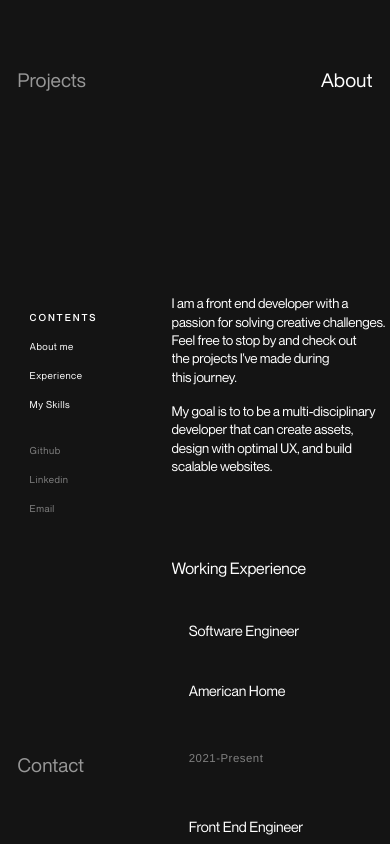
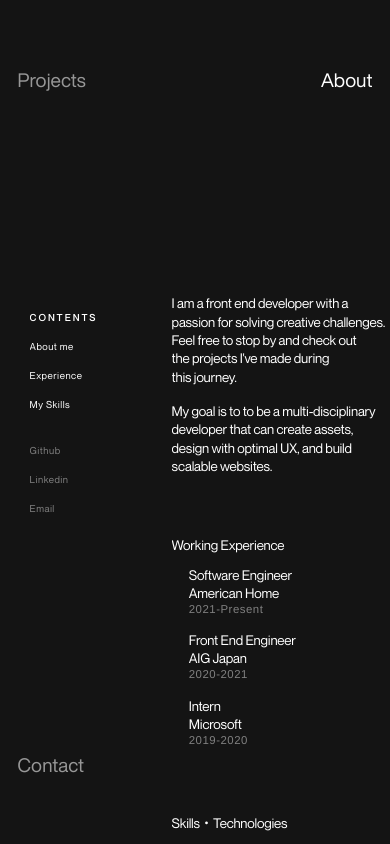
Before and after one commit to ozeki123/ozeki-portfolio-2022, a React (Create React App) app: page /about in a window 390 px wide. Shown: the top 844 px of the page. Built offline with nearby package versions, Linux system fonts and the light colour scheme; a web font is replaced by a local one.

Commit message:
added: responsivity

```diff
--- a/src/components/Project/Project.scss
+++ b/src/components/Project/Project.scss
@@ -97,7 +97,7 @@
     min-width: 600px !important;
     min-height: 350px !important;
   }
-  @media only screen and (max-width: 768px)  {
+  @media only screen and (max-width: 767px)  {
     min-width: 400px !important;
     min-height: 250px !important;
     transition: 1s;
--- a/src/pages/About/About.js
+++ b/src/pages/About/About.js
@@ -184,7 +184,7 @@ const About = () => {
     }
   }
   const textVariant = {
-    hidden: {y:60},
+    hidden: {y:"100%"},
     visible: {y:0},
   }
   const headerVariant = {
@@ -317,7 +317,7 @@ const About = () => {
                 </div>
                 <div className="experience-contents">
                   <p className="job">
-                    <div className="text-wrapper">
+                    <div className="exp-wrapper">
                       <motion.span
                         className="exp"
                         ref={expRef1}
@@ -327,7 +327,7 @@ const About = () => {
                         variants={textVariant}
                       >Software Engineer</motion.span>
                     </div>
-                    <div className="text-wrapper">
+                    <div className="exp-wrapper">
                       <motion.span
                         className="exp"
                         initial="hidden"
@@ -337,7 +337,7 @@ const About = () => {
                       >American Home</motion.span>
                     </div>
                   </p>
-                  <div className="text-wrapper">
+                  <div className="exp-wrapper">
                     <motion.p
                     className="date"
                     initial="hidden"
@@ -350,7 +350,7 @@ const About = () => {
                 </div>
                 <div className="experience-contents">
                   <p className="job">
-                  <div className="text-wrapper">
+                  <div className="exp-wrapper">
                     <motion.span
                       className="exp"
                       ref={expRef2}
@@ -362,7 +362,7 @@ const About = () => {
                       Front End Engineer
                     </motion.span>
                     </div>
-                    <div className="text-wrapper">
+                    <div className="exp-wrapper">
                       <motion.span
                         className="exp"
                         initial="hidden"
@@ -372,7 +372,7 @@ const About = () => {
                       >AIG Japan</motion.span>
                     </div>
                   </p>
-                  <div className="text-wrapper">
+                  <div className="exp-wrapper">
                     <motion.p
                     className="date"
                     initial="hidden"
@@ -384,7 +384,7 @@ const About = () => {
                 </div>
                 <div className="experience-contents">
                   <p className="job">
-                  <div className="text-wrapper">
+                  <div className="exp-wrapper">
                       <motion.span
                         className="exp"
                         ref={expRef3}
@@ -394,7 +394,7 @@ const About = () => {
                         variants={textVariant}
                       >Intern</motion.span>
                     </div>
-                    <div className="text-wrapper">
+                    <div className="exp-wrapper">
                       <motion.span
                         className="exp"
                         initial="hidden"
@@ -404,7 +404,7 @@ const About = () => {
                       >Microsoft</motion.span>
                     </div>
                   </p>
-                  <div className="text-wrapper">
+                  <div className="exp-wrapper">
                     <motion.p
                     className="date"
                     initial="hidden"
--- a/src/pages/About/About.scss
+++ b/src/pages/About/About.scss
@@ -35,13 +35,7 @@
       // position: sticky;
       // top: 0vh;
     }
-    .text-wrapper{
-      // height: clamp(1.5rem, 0.5194rem + 2.5806vw, 3.1rem);
-        overflow: hidden;
-        // position: relative;
-        // margin-top: 5vw;
-        // background-color: red;
-      }
+
     .info-section{
       width: 70%;
       height: 100%;
@@ -78,78 +72,147 @@
         span{
           display: block;
         }
+        .job{
+          margin-top: clamp(0.7rem, -1.1538rem + 5.1282vw, 4rem);
+        }
+        .text-wrapper{
+          // height: clamp(1.5rem, 0.5194rem + 2.5806vw, 3.1rem);
+            overflow: hidden;
+
+            // position: relative;
+            // margin-top: 5vw;
+            // background-color: red;
+          }
+          .exp-wrapper{
+            overflow: hidden;
+            // border: 1px solid blue;
+            height: 65px;
+            @media only screen and (max-width: 1024px)  {
+              // font-size: 0.9rem;
+              // bottom: clamp(0.8rem, 0.2692rem + 2.3590vw, 1rem);
+              // height: 60px;
+              // top: -10px;
+              height: 50px;
+            }
+            @media only screen and (max-width: 480px)  {
+              // font-size: 0.9rem;
+              // bottom: clamp(0.8rem, 0.2692rem + 2.3590vw, 1rem);
+              // height: 60px;
+              // top: -10px;
+              height: 18px;
+            }
+            .exp{
+              font-size: clamp(0.8rem, 0.2692rem + 2.3590vw, 3.1rem);
+            }
+          }
         .header-wrapper{
           // width: 200px;
-          height: 100%;
-          display: flex;
-          align-items: flex-start;
-          overflow-y: hidden;
+          // height: 100%;
+          // display: flex;
+          // align-items: flex-start;
+          // overflow-y: hidden;
+          overflow: hidden;
           z-index: 999;
+          height: 65px;
+          // border: 1px solid red;
+          position: relative;
+          @media only screen and (max-width: 1024px)  {
+            height: 40px;
+          }
+          @media only screen and (max-width: 480px)  {
+            height: 25px;
+          }
         }
         .experience, .skills{
           padding-top: 14vw;
-          line-height: 9vh;
+          // line-height: 9vh;
           .experience-header, .skills-header{
+            position: absolute;
+            top: -3px;
             // padding-bottom: 0vh;
-            font-size: 3.1rem;
-            // border: 1px solid red;
-            @media only screen and (max-width: 1366px)  {
-              font-size: 2.3rem;
-              height: 70px;
-            }
-            @media only screen and (max-width: 768px)  {
-              font-size: 1.4rem;
+            font-size: clamp(0.8rem, 0.2692rem + 2.3590vw, 3.1rem);
+            @media only screen and (max-width: 1024px)  {
+              padding-top: 2rem;
+                top: -30px;
+              // top: -1px;
             }
             @media only screen and (max-width: 480px)  {
-              font-size: 1rem;
+              padding-top: 3.5rem;
+                top: -50px;
+              // top: -1px;
             }
+
+
+
+            // @media only screen and (max-width: 1366px)  {
+            //   font-size: 2.3rem;
+            //   height: 70px;
+            // }
+            // @media only screen and (max-width: 768px)  {
+            //   font-size: 1.4rem;
+            // }
+            // @media only screen and (max-width: 480px)  {
+            //   font-size: 1rem;
+            // }
           }
           .experience-contents, .skills-contents{
             text-indent: 4.4vw;
             // line-height: 5vh;
             .skills-wrapper{
-              margin-top: clamp(0rem, -1.1538rem + 5.1282vw, 5rem);
+              margin-top: clamp(0.3rem, -1.1538rem + 5.1282vw, 5rem);
               // height: 100%;
               overflow: hidden;
               // border: 1px solid red;
-              height: 60px;
+              height: 65px;
+              position: relative;
+              display: flex;
               // clear:both;
               // transform: none;
               // height: 5rem;
               // line-height: 5vh;
-            }
-            .exp {
-              // font-size: clamp(0.8rem, 0.2692rem + 2.3590vw, 3.1rem);
-              // height: 7vh;
-              font-size: 100%;
-              height: 60px;
-              display: flex;
-              align-items: center;
-              // border: 1px solid red;
-              @media only screen and (max-width: 1366px)  {
-                font-size: 2.2rem;
-                height: 60px;
-              }
-              @media only screen and (max-width: 768px)  {
-                font-size: 1.3rem;
+              @media only screen and (max-width: 1024px)  {
+                // font-size: 0.9rem;
+                // bottom: clamp(0.8rem, 0.2692rem + 2.3590vw, 1rem);
+                // height: 60px;
+                // top: -10px;
+                height: 50px;
               }
               @media only screen and (max-width: 480px)  {
-                font-size: 0.9rem;
+                // font-size: 0.9rem;
+                // bottom: clamp(0.8rem, 0.2692rem + 2.3590vw, 1rem);
                 // height: 60px;
+                // top: -10px;
+                height: 30px;
               }
             }
-            .job, .skills-category{
-              // font-size: 2.5rem;
-              // padding-top: clamp(0.1rem, -0.4538rem + 2.4615vw, 2.5rem);
-
-              span{
-                // line-height: 5vh;
-              }
-            }
+            // .exp {
+            //   // font-size: clamp(0.8rem, 0.2692rem + 2.3590vw, 3.1rem);
+            //   // height: 7vh;
+            //   font-size: 100%;
+            //   height: 60px;
+            //   display: flex;
+            //   align-items: center;
+            //   // border: 1px solid red;
+            //   @media only screen and (max-width: 1366px)  {
+            //     font-size: 2.2rem;
+            //     height: 60px;
+            //   }
+            //   @media only screen and (max-width: 768px)  {
+            //     font-size: 1.3rem;
+            //   }
+            //   @media only screen and (max-width: 480px)  {
+            //     font-size: 0.9rem;
+            //     // height: 60px;
+            //   }
+            // }
             .skills-category{
               height: 100%;
-              position: relative;
-              bottom: clamp(0.8rem, 0.2692rem + 2.3590vw, 1.5rem);
+              position: absolute;
+              bottom: 0;
+              left: 0;
+              top: -3px;
+              // padding-top: 2rem;
+              // bottom: clamp(0.8rem, 0.2692rem + 2.3590vw, 1.8rem);
               // border: 1px solid red;
               // background-color: red;
               // padding-bottom: 1.5vh;
@@ -159,8 +222,11 @@
               // height: 9vh;
               @media only screen and (max-width: 1024px)  {
                 // font-size: 0.9rem;
-                bottom: clamp(0.8rem, 0.2692rem + 2.3590vw, 1rem);
+                // bottom: clamp(0.8rem, 0.2692rem + 2.3590vw, 1rem);
                 // height: 60px;
+                padding-top: 3rem;
+                top: -40px;
+                // height: 50px;
               }
             }
             .date{
--- a/src/pages/ProjectPage/ProjectPage.scss
+++ b/src/pages/ProjectPage/ProjectPage.scss
@@ -86,8 +86,8 @@
     font-weight: 300;
     text-transform: uppercase;
     color: #F2F2F2;
-    letter-spacing: 0.1px;
-    font-size: clamp(0.9rem, 0.8303rem + 0.3097vw, 1.14rem);
+    letter-spacing: 0.4px;
+    font-size: clamp(0.7rem, 0.5723rem + 0.5677vw, 1.14rem);
   }
   // overflow-y: hidden;
   .item-top{
```
